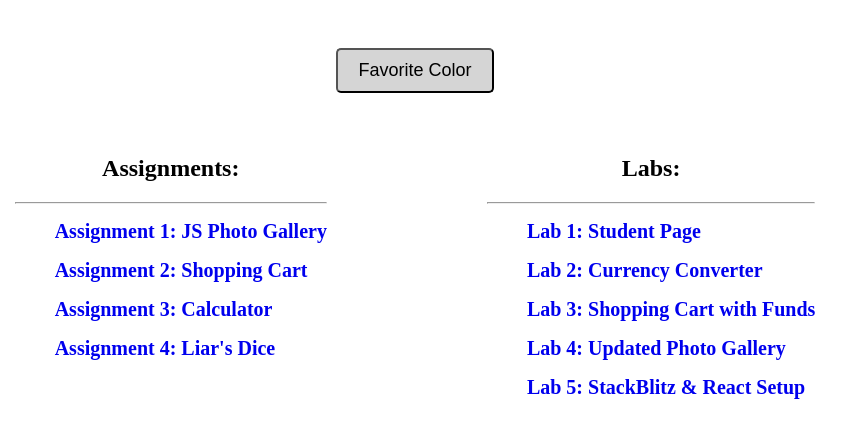
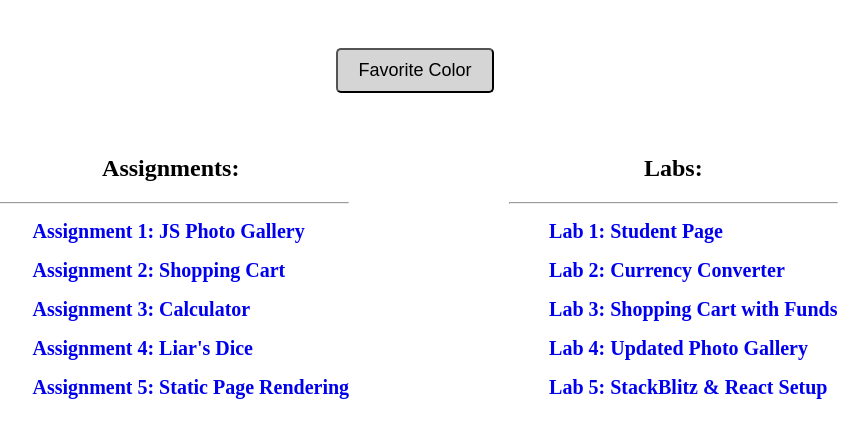
Before and after one commit to uscwebdev/itp301-submissions-jacque1, a plain HTML site: page index.html in a window 1280 px wide. Shown: the part 105-542 px from the top of the page, without its empty margins (225-1093 px from the left). Drawn offline with Linux system fonts and the light colour scheme.

Commit message:
Update index.html

```diff
--- a/index.html
+++ b/index.html
@@ -65,6 +65,8 @@
                     <ul><a href="assignment_02/shopping cart.html">Assignment 2: Shopping Cart</a></ul>
                     <ul><a href="assignment_03/calculator.html">Assignment 3: Calculator</a></ul>
                     <ul><a href="assignment_04/Liars Dice.html">Assignment 4: Liar's Dice</a></ul>
+                    <ul><a href="https://stackblitz.com/edit/react-yxfftj?file=src%2Findex.js">Assignment 5: Static Page Rendering</a></ul>
+
                 </div>
                 <div id="section2_right">
                     <h2>Labs:</h2>
```
